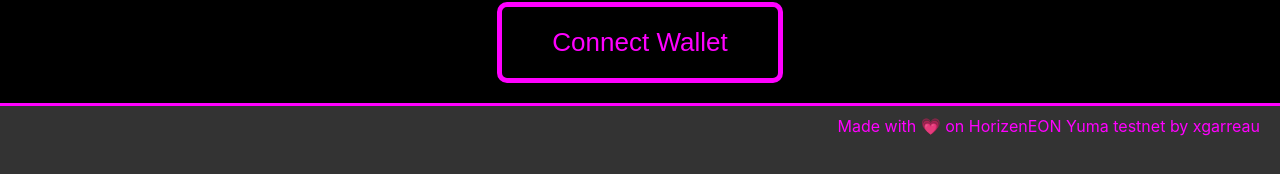
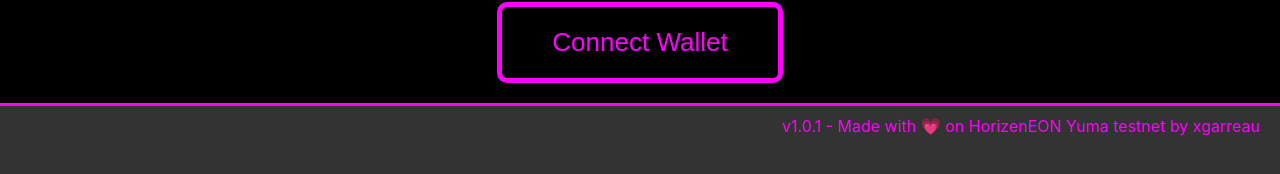
Before and after one commit to xgarreau/lovestaking, a React (Create React App) app: page / in a window 1280 px wide. Shown: the part 472-646 px from the top of the page. Built offline with nearby package versions, Linux system fonts and the light colour scheme.

Commit message:
added version

```diff
--- a/src/App.js
+++ b/src/App.js
@@ -229,7 +229,7 @@ function App() {
           }
         </header>
       </div>
-      <footer>Made with 💗 on <a href="https://eon.horizen.io/docs/">HorizenEON Yuma testnet</a> by <a href="https://twitter.com/xgarreau">xgarreau</a></footer>
+      <footer>v1.0.1 - Made with 💗 on <a href="https://eon.horizen.io/docs/">HorizenEON Yuma testnet</a> by <a href="https://twitter.com/xgarreau">xgarreau</a></footer>
     </>
   );
 }
```
